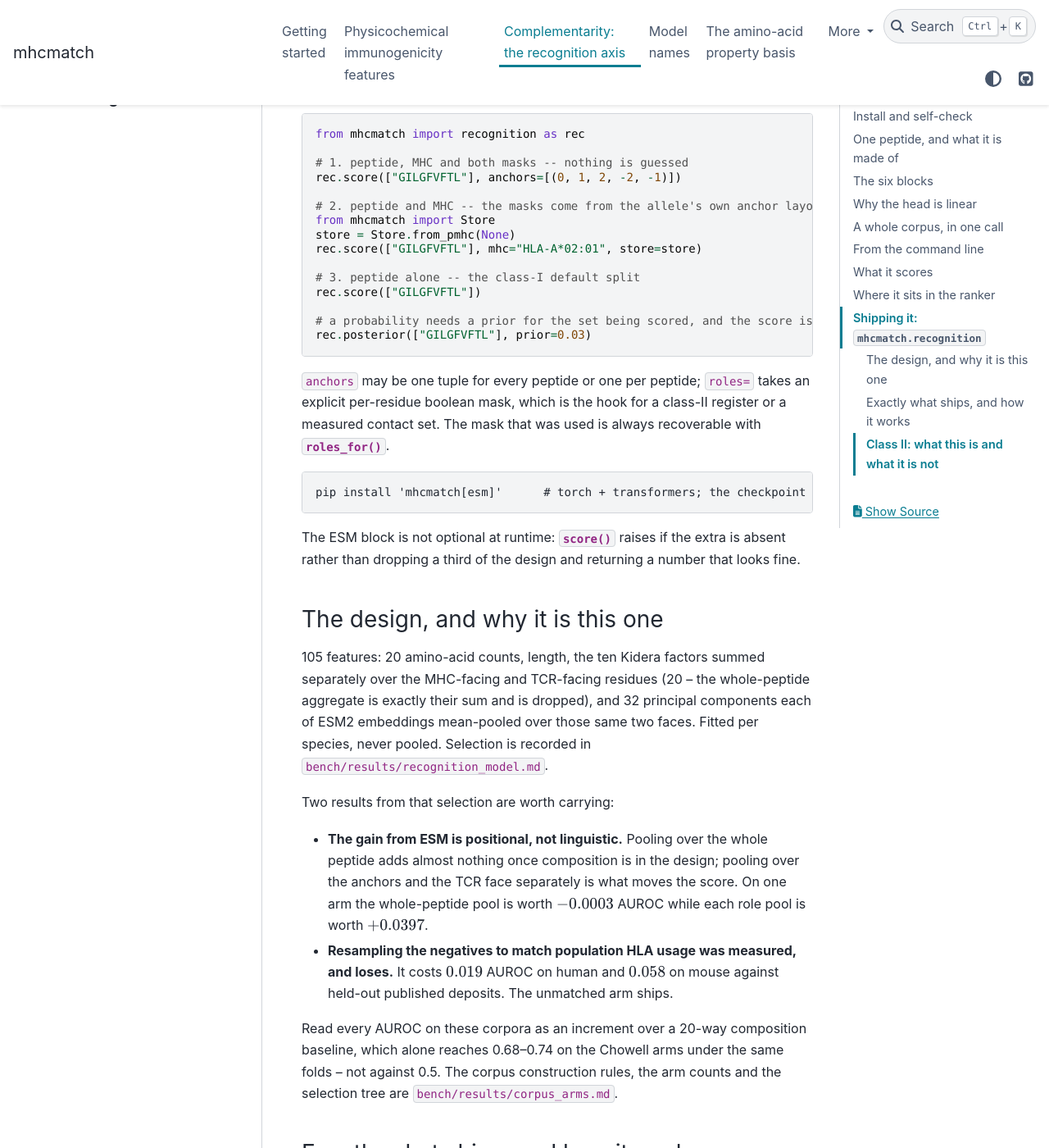
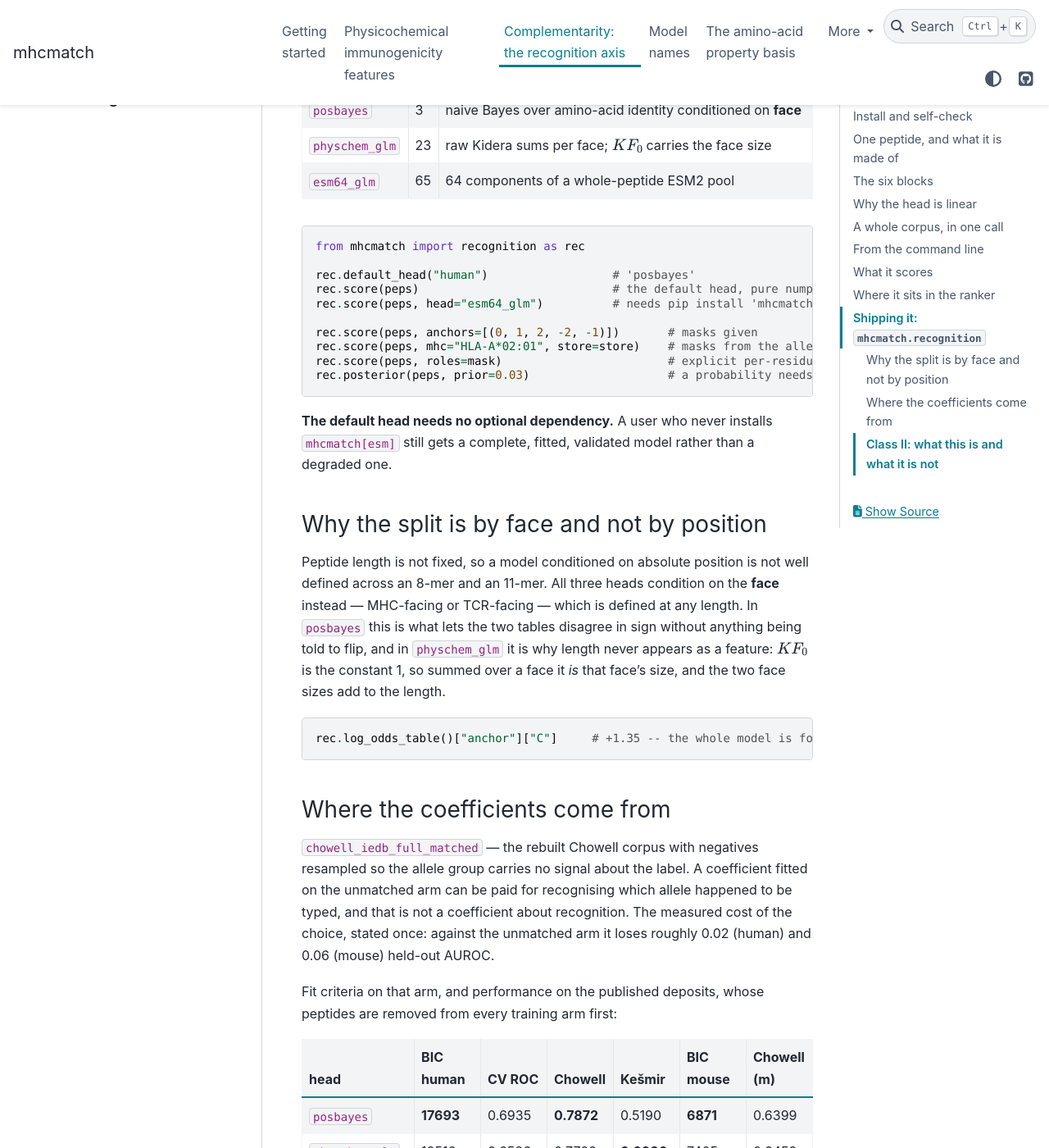
Before and after one commit to antigenomics/mhcmatch, a Sphinx documentation site: the page built from docs/complementarity.rst, in a window 1280 px wide and 1400 px high, scrolled down 7175 px. Shown: the whole window at 82% size. Built offline with Sphinx 7.4.7 and the PyData theme 0.15.4, drawn with Linux system fonts in a browser that asks for light colours; some of the changed text lies outside the part shown.

Commit message:
recognition: three heads, one default chosen by BIC
posbayes (3 parameters), physchem_glm (23) and esm64_glm (65), each fitted alone on the rebuilt
Chowell corpus with HLA-normalised negatives, so the coefficients cannot be paid for recognising
which allele was typed. Default is lowest BIC, which is posbayes on both species -- and posbayes is
also the best of the three on the human Chowell deposit, at three parameters.

All three condition on the FACE rather than on absolute position, which is what makes them defined
across lengths. In physchem_glm that removes length as a feature entirely: KF0 is the constant 1, so
its face sums are the face sizes and they add to the length.

The default head is pure numpy, so a user who never installs mhcmatch[esm] gets a complete model
rather than a degraded one.

Verified against the benchmark fit: 1e-16 for the two numpy heads, 1e-3 for esm64 (fp16 cache).

```diff
--- a/docs/complementarity.rst
+++ b/docs/complementarity.rst
@@ -295,128 +295,103 @@ Shipping it: :mod:`mhcmatch.recognition`
 ----------------------------------------
 
 :mod:`mhcmatch.complement` is the six-block model this page describes, and it is unchanged. What
-ships as the **definitive** recognition head is :mod:`mhcmatch.recognition`, which keeps the part of
-that design the audit found to be carrying it -- length and the Kidera factors split by role -- and
-replaces the fitted amino-acid log-odds tables with ESM2 components pooled over the same two faces.
+ships as the recognition head is :mod:`mhcmatch.recognition`, and it is **three models, not one**.
+Each is fitted alone, so their fit criteria are comparable and each score is readable on its own
+terms. The default is whichever wins BIC, currently ``posbayes`` for both species.
 
-It takes what the caller knows, at whatever resolution they know it:
+===================== ===== ================================================================
+head                  k     what it is
+===================== ===== ================================================================
+``posbayes``          3     naive Bayes over amino-acid identity conditioned on **face**
+``physchem_glm``      23    raw Kidera sums per face; :math:`KF_0` carries the face size
+``esm64_glm``         65    64 components of a whole-peptide ESM2 pool
+===================== ===== ================================================================
 
 .. code-block:: python
 
    from mhcmatch import recognition as rec
 
-   # 1. peptide, MHC and both masks -- nothing is guessed
-   rec.score(["GILGFVFTL"], anchors=[(0, 1, 2, -2, -1)])
+   rec.default_head("human")                  # 'posbayes'
+   rec.score(peps)                            # the default head, pure numpy, no extra needed
+   rec.score(peps, head="esm64_glm")          # needs pip install 'mhcmatch[esm]'
 
-   # 2. peptide and MHC -- the masks come from the allele's own anchor layout
-   from mhcmatch import Store
-   store = Store.from_pmhc(None)
-   rec.score(["GILGFVFTL"], mhc="HLA-A*02:01", store=store)
+   rec.score(peps, anchors=[(0, 1, 2, -2, -1)])       # masks given
+   rec.score(peps, mhc="HLA-A*02:01", store=store)    # masks from the allele's layout
+   rec.score(peps, roles=mask)                        # explicit per-residue mask
+   rec.posterior(peps, prior=0.03)                    # a probability needs a prior
 
-   # 3. peptide alone -- the class-I default split
-   rec.score(["GILGFVFTL"])
+**The default head needs no optional dependency.** A user who never installs ``mhcmatch[esm]``
+still gets a complete, fitted, validated model rather than a degraded one.
 
-   # a probability needs a prior for the set being scored, and the score is not one
-   rec.posterior(["GILGFVFTL"], prior=0.03)
+Why the split is by face and not by position
+~~~~~~~~~~~~~~~~~~~~~~~~~~~~~~~~~~~~~~~~~~~~
 
-``anchors`` may be one tuple for every peptide or one per peptide; ``roles=`` takes an explicit
-per-residue boolean mask, which is the hook for a class-II register or a measured contact set. The
-mask that was used is always recoverable with :func:`~mhcmatch.recognition.roles_for`.
+Peptide length is not fixed, so a model conditioned on absolute position is not well defined across
+an 8-mer and an 11-mer. All three heads condition on the **face** instead --- MHC-facing or
+TCR-facing --- which is defined at any length. In ``posbayes`` this is what lets the two tables
+disagree in sign without anything being told to flip, and in ``physchem_glm`` it is why length never
+appears as a feature: :math:`KF_0` is the constant 1, so summed over a face it *is* that face's
+size, and the two face sizes add to the length.
 
-.. code-block:: console
+.. code-block:: python
 
-   pip install 'mhcmatch[esm]'      # torch + transformers; the checkpoint is ~2.4 GB on first use
+   rec.log_odds_table()["anchor"]["C"]     # +1.35 -- the whole model is forty numbers
 
-The ESM block is not optional at runtime: :func:`~mhcmatch.recognition.score` raises if the extra is
-absent rather than dropping a third of the design and returning a number that looks fine.
+Where the coefficients come from
+~~~~~~~~~~~~~~~~~~~~~~~~~~~~~~~~
 
-The design, and why it is this one
-~~~~~~~~~~~~~~~~~~~~~~~~~~~~~~~~~~
+``chowell_iedb_full_matched`` --- the rebuilt Chowell corpus with negatives resampled so the allele
+group carries no signal about the label. A coefficient fitted on the unmatched arm can be paid for
+recognising which allele happened to be typed, and that is not a coefficient about recognition. The
+measured cost of the choice, stated once: against the unmatched arm it loses roughly 0.02 (human)
+and 0.06 (mouse) held-out AUROC.
 
-105 features: 20 amino-acid counts, length, the ten Kidera factors summed separately over the
-MHC-facing and TCR-facing residues (20 -- the whole-peptide aggregate is exactly their sum and is
-dropped), and 32 principal components each of ESM2 embeddings mean-pooled over those same two faces.
-Fitted per species, never pooled. Selection is recorded in ``bench/results/recognition_model.md``.
+Fit criteria on that arm, and performance on the published deposits, whose peptides are removed from
+every training arm first:
 
-Two results from that selection are worth carrying:
+.. list-table::
+   :header-rows: 1
+   :widths: 22 13 13 13 13 13 13
 
-* **The gain from ESM is positional, not linguistic.** Pooling over the whole peptide adds almost
-  nothing once composition is in the design; pooling over the anchors and the TCR face separately is
-  what moves the score. On one arm the whole-peptide pool is worth :math:`-0.0003` AUROC while each
-  role pool is worth :math:`+0.0397`.
-* **Resampling the negatives to match population HLA usage was measured, and loses.** It costs
-  :math:`0.019` AUROC on human and :math:`0.058` on mouse against held-out published deposits. The
-  unmatched arm ships.
+   * - head
+     - BIC human
+     - CV ROC
+     - Chowell
+     - Kešmir
+     - BIC mouse
+     - Chowell (m)
+   * - ``posbayes``
+     - **17693**
+     - 0.6935
+     - **0.7872**
+     - 0.5190
+     - **6871**
+     - 0.6399
+   * - ``physchem_glm``
+     - 18516
+     - 0.6586
+     - 0.7709
+     - **0.6096**
+     - 7405
+     - 0.6459
+   * - ``esm64_glm``
+     - 17988
+     - **0.7043**
+     - 0.7779
+     - 0.5412
+     - 7240
+     - **0.7084**
 
-Read every AUROC on these corpora as an increment over a 20-way composition baseline, which alone
-reaches 0.68--0.74 on the Chowell arms under the same folds -- not against 0.5. The corpus
-construction rules, the arm counts and the selection tree are ``bench/results/corpus_arms.md``.
+Three things in that table are worth carrying. ``posbayes`` wins BIC on both species with three
+parameters and is also the best of the three on the human Chowell deposit. ``esm64_glm`` is the most
+accurate on mouse and in cross-validation, and the least explainable. And ``physchem_glm`` is the
+only head that transfers to the Kešmir deposit on human --- the corpus built with the opposite
+negative construction --- which is a reason to keep it rather than a rounding error.
 
-Exactly what ships, and how it works
-~~~~~~~~~~~~~~~~~~~~~~~~~~~~~~~~~~~~
-
-**Artifacts**, all vendored in ``mhcmatch/data/``:
-
-===================================== ==========================================================
-``recognition_mhc1_human.json``       105 coefficients, standardizer, and the fitting record
-``recognition_mhc1_mouse.json``       the same for mouse, fitted separately and never pooled
-``recognition_esm_pca.npz``           the PCA basis: mean and 32 components for each of the two faces
-===================================== ==========================================================
-
-**The pipeline, per peptide:**
-
-1. **Resolve the two faces.** Explicit ``anchors``/``roles`` if given; else the allele's own layout
-   through a :class:`~mhcmatch.store.Store`; else the class-I default ``(0, 1, 2, -2, -1)``. Every
-   later step reads this mask, so it is the one thing worth getting right.
-2. **Count and measure.** 20 amino-acid counts; length; the ten Kidera factors summed over the
-   MHC-facing residues and again over the TCR-facing residues (20 columns).
-3. **Embed.** ESM2-650M over the peptide, mean-pooled separately over each face, each pooled vector
-   projected onto 32 principal components of the vendored basis (64 columns).
-4. **Standardize and combine.** ``(x - mean) / sd`` with the fitted moments, then a dot product with
-   the coefficients. The result is a log-odds; :func:`~mhcmatch.recognition.posterior` turns it into
-   a probability given a prior for the set being scored.
-
-105 features: 20 + 1 + 20 + 32 + 32.
-
-**Why these features and not others.** Held-out on the published Chowell deposit, with its peptides
-removed from the training arm:
-
-============ ========== ========== ==============
-design       features   human      mouse
-============ ========== ========== ==============
-physchem      51         0.7845     0.6990
-ESM2          64         0.7975     0.7217
-**both**      **115**    **0.8061** **0.7406**
-============ ========== ========== ==============
-
-ESM2 adds :math:`+0.022` (human) and :math:`+0.042` (mouse) over the physicochemical design;
-the physicochemical features add :math:`+0.009` and :math:`+0.019` over ESM2 alone. Neither
-subsumes the other, so both ship.
-
-**Permutation importance** — mean AUROC lost over 20 shuffles of a block in the held-out matrix,
-nothing refitted:
-
-============== ============ ============
-block          human        mouse
-============== ============ ============
-``esm_anchor``  **0.2686**   **0.1925**
-``esm_tcr``      0.1879      0.1915
-``kf_tcr``       0.1012      0.0684
-``comp20``       0.0649      0.0903
-``kf_anchor``    0.0370      0.0558
-``kf_all``       0.0165      0.0012
-``length``      -0.0016      0.0010
-============== ============ ============
-
-Two of those rows decided the shipped design. The Kidera factors summed over the **whole** peptide
-(``kf_all``) cost essentially nothing to remove, because they are exactly the sum of the two
-role-split columns -- so the aggregate is not shipped, only the split. And ``length`` is free to
-keep and free to lose, the composition counts already summing to it; it stays because it costs one
-column and makes the design legible. The single strongest hand-built feature is ``kf4_tcr``, the
-hydropathy of the TCR-facing residues, which is the fourth most important feature overall on human
-and the only non-ESM feature in that top ten.
-
-The full tables are ``bench/results/feature_importance.md`` and ``recognition_model.md``.
+ROC AUC, PR AUC and F1 for every head, both species, both training arms, together with
+human↔mouse transfer and corpus-to-corpus in both directions, are in
+``bench/results/shipped_models.md``. Note that PR AUC is not comparable between the matched and
+unmatched arms: their prevalences are 50\% and about 3\%.
 
 Class II: what this is and what it is not
 ~~~~~~~~~~~~~~~~~~~~~~~~~~~~~~~~~~~~~~~~~
```
Also changed, not shown: CHANGELOG.md (+33 -22 lines), 12 other files.
